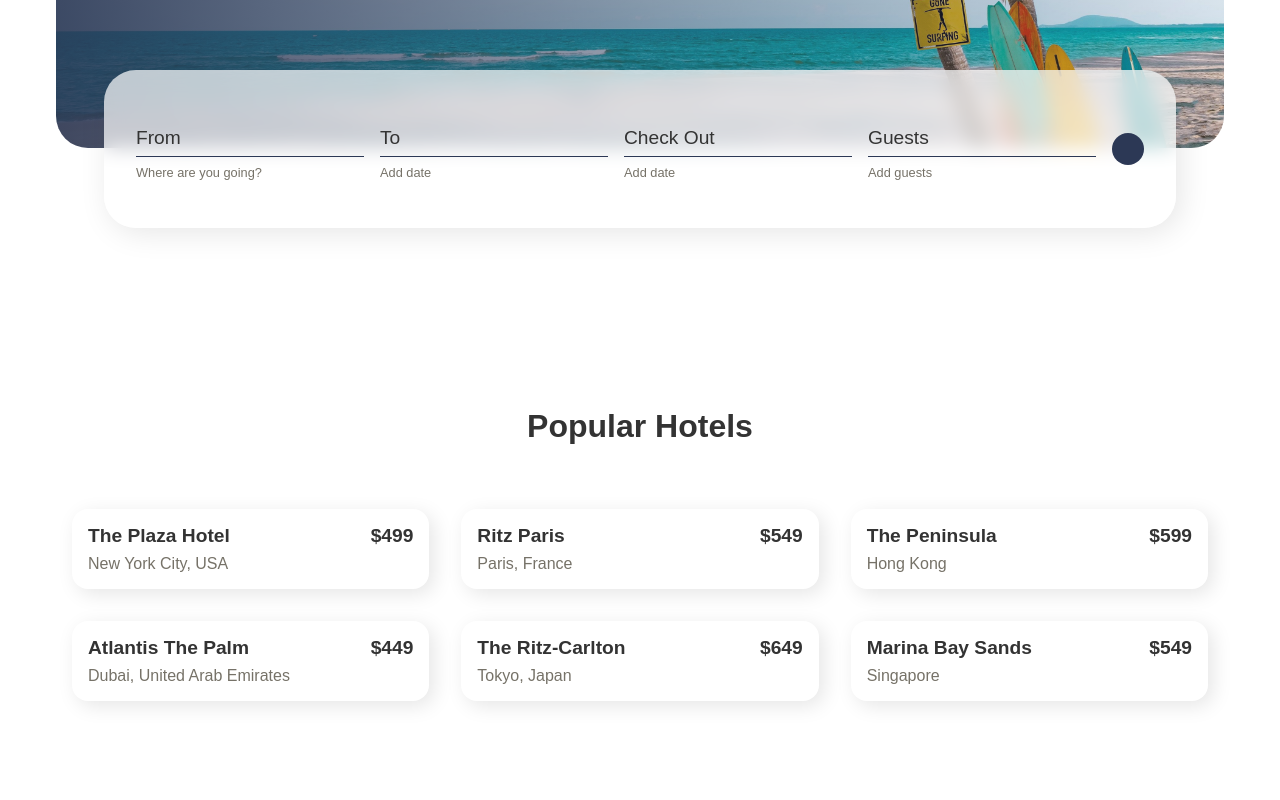
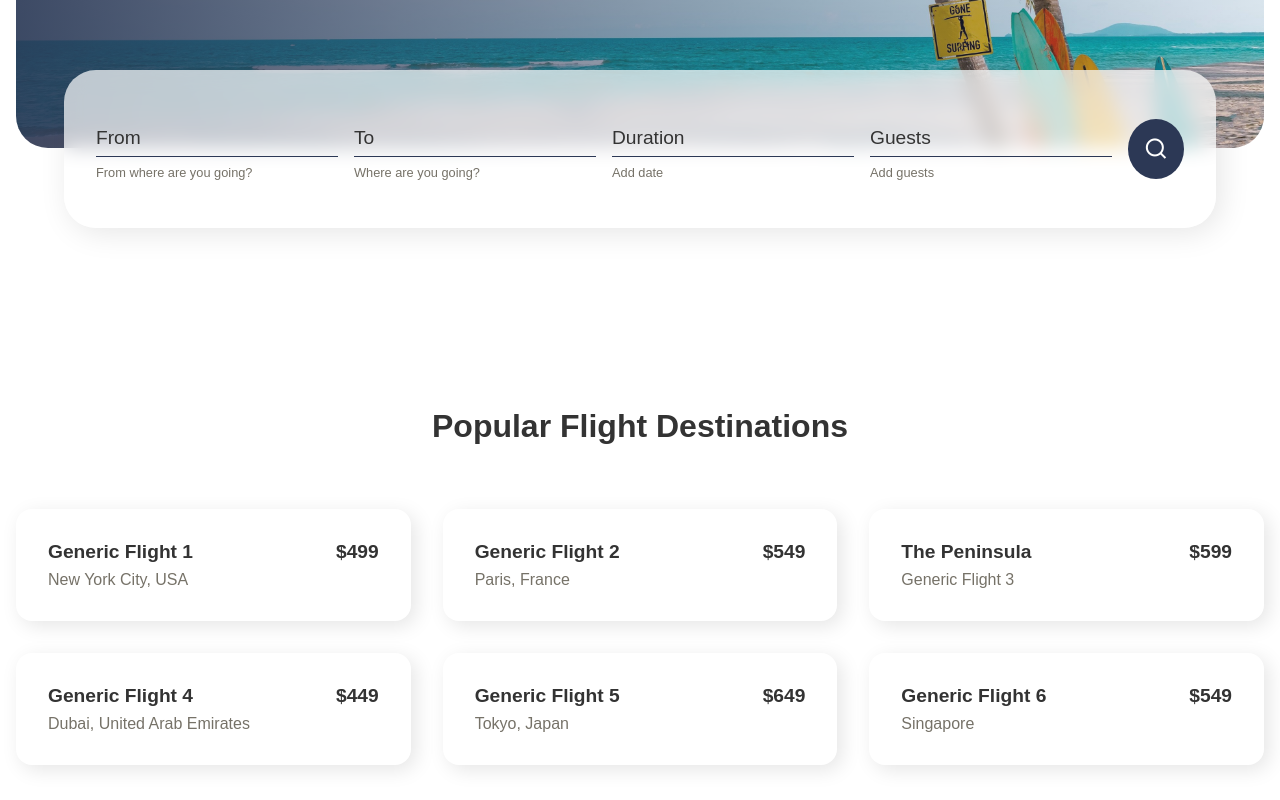
Before and after one commit to dung592847/WebTechProject_Frontend, a Vue app in the folder webtech-frontend/: page / in a window 1280 px wide. Shown: the part 460-1260 px from the top of the page. Built offline with nearby package versions, Linux system fonts and the light colour scheme.

Commit message:
Added search button

```diff
--- a/webtech-frontend/src/components/PopularBox.vue
+++ b/webtech-frontend/src/components/PopularBox.vue
@@ -1,13 +1,13 @@
 <template>
 
 <section class="section__container popular__container">
-      <h2 class="section__header">Popular Hotels</h2>
+      <h2 class="section__header">Popular Flight Destinations</h2>
       <div class="popular__grid">
         <div class="popular__card">
           <!--<img src="assets/hotel-1.jpg" alt="popular hotel" />-->
           <div class="popular__content">
             <div class="popular__card__header">
-              <h4>The Plaza Hotel</h4>
+              <h4>Generic Flight 1</h4>
               <h4>$499</h4>
             </div>
             <p>New York City, USA</p>
@@ -17,7 +17,7 @@
            <!--<img src="assets/hotel-1.jpg" alt="popular hotel" />-->
           <div class="popular__content">
             <div class="popular__card__header">
-              <h4>Ritz Paris</h4>
+              <h4>Generic Flight 2</h4>
               <h4>$549</h4>
             </div>
             <p>Paris, France</p>
@@ -30,14 +30,14 @@
               <h4>The Peninsula</h4>
               <h4>$599</h4>
             </div>
-            <p>Hong Kong</p>
+            <p>Generic Flight 3</p>
           </div>
         </div>
         <div class="popular__card">
           <!--<img src="assets/hotel-1.jpg" alt="popular hotel" />-->
           <div class="popular__content">
             <div class="popular__card__header">
-              <h4>Atlantis The Palm</h4>
+              <h4>Generic Flight 4</h4>
               <h4>$449</h4>
             </div>
             <p>Dubai, United Arab Emirates</p>
@@ -47,7 +47,7 @@
           <!--<img src="assets/hotel-1.jpg" alt="popular hotel" />-->
           <div class="popular__content">
             <div class="popular__card__header">
-              <h4>The Ritz-Carlton</h4>
+              <h4>Generic Flight 5</h4>
               <h4>$649</h4>
             </div>
             <p>Tokyo, Japan</p>
@@ -57,7 +57,7 @@
            <!--<img src="assets/hotel-1.jpg" alt="popular hotel" />-->
           <div class="popular__content">
             <div class="popular__card__header">
-              <h4>Marina Bay Sands</h4>
+              <h4>Generic Flight 6</h4>
               <h4>$549</h4>
             </div>
             <p>Singapore</p>
@@ -87,7 +87,7 @@
 }
 
 .popular__content {
-  padding: 1rem;
+  padding: 2rem;
 }
 
 .popular__card__header {
--- a/webtech-frontend/src/components/searchbar.vue
+++ b/webtech-frontend/src/components/searchbar.vue
@@ -7,19 +7,19 @@
                 <input type="text" required/>
                 <label>From</label>
               </div>
-              <p>Where are you going?</p>
+              <p>From where are you going?</p>
             </div>
             <div class="form__group">
               <div class="input__group">
                 <input type="text" required/>
                 <label>To</label>
               </div>
-              <p>Add date</p>
+              <p>Where are you going?</p>
             </div>
             <div class="form__group">
               <div class="input__group">
                 <input type="text" required/>
-                <label>Check Out</label>
+                <label>Duration</label>
               </div>
               <p>Add date</p>
             </div>
--- a/webtech-frontend/src/views/ContactView.vue
+++ b/webtech-frontend/src/views/ContactView.vue
@@ -9,7 +9,6 @@
   <script>
   // @ is an alias to /src
   import NavHeader from "../components/NavHeader.vue"
-  import Searchbar from "../components/Searchbar.vue"
   import FooterComponent from "../components/FooterComponent.vue"
 
   export default {
--- a/webtech-frontend/src/views/HomeView.vue
+++ b/webtech-frontend/src/views/HomeView.vue
@@ -1,11 +1,17 @@
 <template>
+  <head>
+    <link
+      href="https://cdn.jsdelivr.net/npm/remixicon@3.4.0/fonts/remixicon.css"
+      rel="stylesheet"
+    />
+  </head>
   <NavHeader></NavHeader>
 
   <header class="section__container header__container">
       <div class="header__image__container">
         <div class="header__content">
           <h1>Enjoy Your Dream Vacation</h1>
-          <p>Book Hotels, Flights and stay packages at lowest price.</p>
+          <p>Book Flights and stay packages at lowest price.</p>
         </div>
         <Searchbar></Searchbar>
       </div>
@@ -55,7 +61,7 @@ export default {
   --text-light: #767268;
   --extra-light: #f3f4f6;
   --white: #ffffff;
-  --max-width: 1200px;
+  --max-width: 1400px; /**Width changeable here */
 }
 
 * {
@@ -80,7 +86,8 @@ body {
 .section__container {
   max-width: var(--max-width);
   margin: auto;
-  padding: 5rem 1rem;
+  padding-top: 5rem;
+  padding-bottom: 5rem;
 }
 
 .header__container {
```
